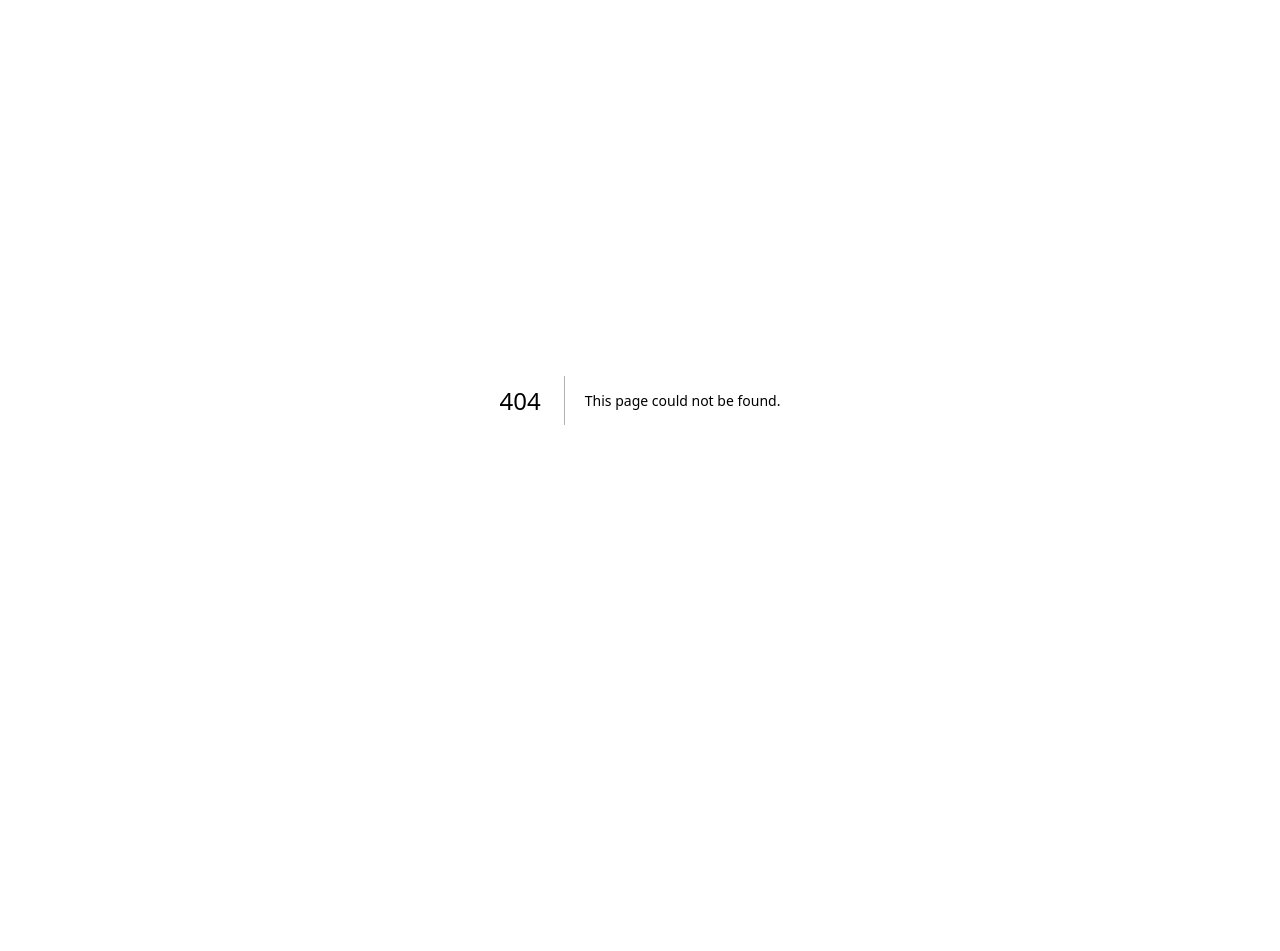
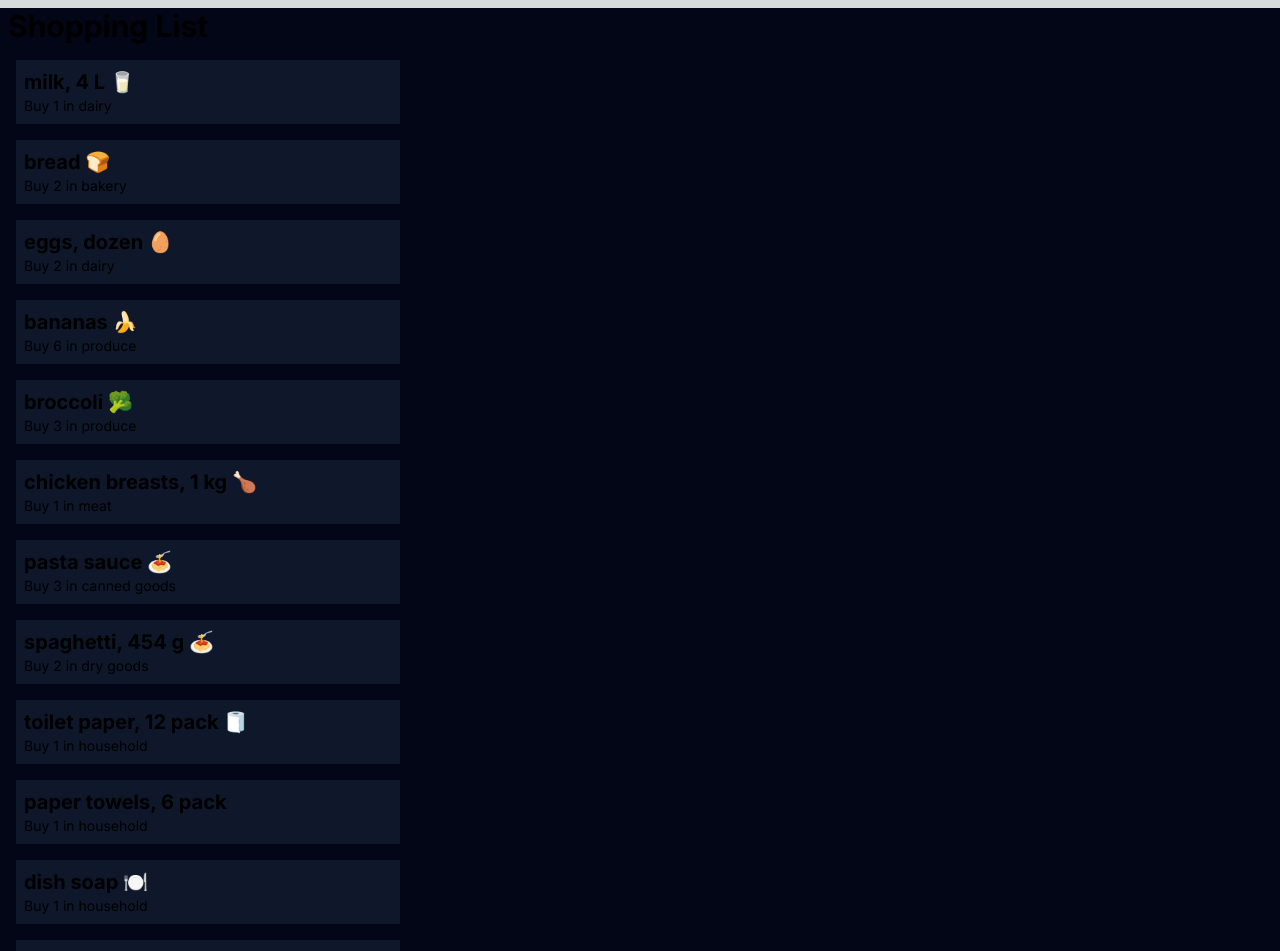
Before and after one commit to leinacapili/cprg306-assignments, a Next.js app: page /week-3 in a window 1280 px wide. Before the commit this address had no page. Shown: the top 951 px of the page. Before the commit the page ends 800 px from the top, so only its background shows below. Built offline with nearby package versions, Linux system fonts and the light colour scheme.

Commit message:
Week 3 Assignment
For Week 3's assignment, we made a static shopping list.

```diff
--- a/app/layout.js
+++ b/app/layout.js
@@ -4,7 +4,7 @@ import "./globals.css";
 const inter = Inter({ subsets: ["latin"] });
 
 export const metadata = {
-  title: "Create Next App",
+  title: "Shopping List",
   description: "Generated by create next app",
 };
 
--- a/app/page.js
+++ b/app/page.js
@@ -1,112 +1,14 @@
-import Image from "next/image";
+import Link from "next/link";
 
 export default function Home() {
   return (
     <main className="flex min-h-screen flex-col items-center justify-between p-24">
-      <div className="z-10 max-w-5xl w-full items-center justify-between font-mono text-sm lg:flex">
-        <p className="fixed left-0 top-0 flex w-full justify-center border-b border-gray-300 bg-gradient-to-b from-zinc-200 pb-6 pt-8 backdrop-blur-2xl dark:border-neutral-800 dark:bg-zinc-800/30 dark:from-inherit lg:static lg:w-auto  lg:rounded-xl lg:border lg:bg-gray-200 lg:p-4 lg:dark:bg-zinc-800/30">
-          Get started by editing&nbsp;
-          <code className="font-mono font-bold">app/page.js</code>
-        </p>
-        <div className="fixed bottom-0 left-0 flex h-48 w-full items-end justify-center bg-gradient-to-t from-white via-white dark:from-black dark:via-black lg:static lg:h-auto lg:w-auto lg:bg-none">
-          <a
-            className="pointer-events-none flex place-items-center gap-2 p-8 lg:pointer-events-auto lg:p-0"
-            href="https://vercel.com?utm_source=create-next-app&utm_medium=appdir-template&utm_campaign=create-next-app"
-            target="_blank"
-            rel="noopener noreferrer"
-          >
-            By{" "}
-            <Image
-              src="/vercel.svg"
-              alt="Vercel Logo"
-              className="dark:invert"
-              width={100}
-              height={24}
-              priority
-            />
-          </a>
-        </div>
-      </div>
-
-      <div className="relative flex place-items-center before:absolute before:h-[300px] before:w-full sm:before:w-[480px] before:-translate-x-1/2 before:rounded-full before:bg-gradient-radial before:from-white before:to-transparent before:blur-2xl before:content-[''] after:absolute after:-z-20 after:h-[180px] after:w-full sm:after:w-[240px] after:translate-x-1/3 after:bg-gradient-conic after:from-sky-200 after:via-blue-200 after:blur-2xl after:content-[''] before:dark:bg-gradient-to-br before:dark:from-transparent before:dark:to-blue-700 before:dark:opacity-10 after:dark:from-sky-900 after:dark:via-[#0141ff] after:dark:opacity-40 before:lg:h-[360px] z-[-1]">
-        <Image
-          className="relative dark:drop-shadow-[0_0_0.3rem_#ffffff70] dark:invert"
-          src="/next.svg"
-          alt="Next.js Logo"
-          width={180}
-          height={37}
-          priority
-        />
-      </div>
-
-      <div className="mb-32 grid text-center lg:max-w-5xl lg:w-full lg:mb-0 lg:grid-cols-4 lg:text-left">
-        <a
-          href="https://nextjs.org/docs?utm_source=create-next-app&utm_medium=appdir-template&utm_campaign=create-next-app"
-          className="group rounded-lg border border-transparent px-5 py-4 transition-colors hover:border-gray-300 hover:bg-gray-100 hover:dark:border-neutral-700 hover:dark:bg-neutral-800/30"
-          target="_blank"
-          rel="noopener noreferrer"
-        >
-          <h2 className={`mb-3 text-2xl font-semibold`}>
-            Docs{" "}
-            <span className="inline-block transition-transform group-hover:translate-x-1 motion-reduce:transform-none">
-              -&gt;
-            </span>
-          </h2>
-          <p className={`m-0 max-w-[30ch] text-sm opacity-50`}>
-            Find in-depth information about Next.js features and API.
-          </p>
-        </a>
-
-        <a
-          href="https://nextjs.org/learn?utm_source=create-next-app&utm_medium=appdir-template-tw&utm_campaign=create-next-app"
-          className="group rounded-lg border border-transparent px-5 py-4 transition-colors hover:border-gray-300 hover:bg-gray-100 hover:dark:border-neutral-700 hover:dark:bg-neutral-800 hover:dark:bg-opacity-30"
-          target="_blank"
-          rel="noopener noreferrer"
-        >
-          <h2 className={`mb-3 text-2xl font-semibold`}>
-            Learn{" "}
-            <span className="inline-block transition-transform group-hover:translate-x-1 motion-reduce:transform-none">
-              -&gt;
-            </span>
-          </h2>
-          <p className={`m-0 max-w-[30ch] text-sm opacity-50`}>
-            Learn about Next.js in an interactive course with&nbsp;quizzes!
-          </p>
-        </a>
-
-        <a
-          href="https://vercel.com/templates?framework=next.js&utm_source=create-next-app&utm_medium=appdir-template&utm_campaign=create-next-app"
-          className="group rounded-lg border border-transparent px-5 py-4 transition-colors hover:border-gray-300 hover:bg-gray-100 hover:dark:border-neutral-700 hover:dark:bg-neutral-800/30"
-          target="_blank"
-          rel="noopener noreferrer"
-        >
-          <h2 className={`mb-3 text-2xl font-semibold`}>
-            Templates{" "}
-            <span className="inline-block transition-transform group-hover:translate-x-1 motion-reduce:transform-none">
-              -&gt;
-            </span>
-          </h2>
-          <p className={`m-0 max-w-[30ch] text-sm opacity-50`}>
-            Explore starter templates for Next.js.
-          </p>
-        </a>
-
-        <a
-          href="https://vercel.com/new?utm_source=create-next-app&utm_medium=appdir-template&utm_campaign=create-next-app"
-          className="group rounded-lg border border-transparent px-5 py-4 transition-colors hover:border-gray-300 hover:bg-gray-100 hover:dark:border-neutral-700 hover:dark:bg-neutral-800/30"
-          target="_blank"
-          rel="noopener noreferrer"
-        >
-          <h2 className={`mb-3 text-2xl font-semibold`}>
-            Deploy{" "}
-            <span className="inline-block transition-transform group-hover:translate-x-1 motion-reduce:transform-none">
-              -&gt;
-            </span>
-          </h2>
-          <p className={`m-0 max-w-[30ch] text-sm opacity-50 text-balance`}>
-            Instantly deploy your Next.js site to a shareable URL with Vercel.
-          </p>
-        </a>
+      <div className="z-10 max-w-5xl w-full items-center justify-between">
+        <h1 class="text-4xl font-bold mb-5">CPRG 306: Web Development 2 - Assignments</h1>
+        <ul>
+          <li><Link href="/week-2">Week 2 Assignment</Link></li>
+          <li><Link href="/week-3">Week 3 Assignment</Link></li>
+        </ul>
       </div>
     </main>
   );
--- /dev/null
+++ b/app/week-2/page.js
@@ -0,0 +1,10 @@
+import StudentInfo from "@/app/week-2/student-info";
+
+export default function Page() {
+    return (
+        <main>
+            <h1>Shopping List</h1>
+            <StudentInfo />
+        </main>
+    )
+}
--- /dev/null
+++ b/app/week-2/student-info.js
@@ -0,0 +1,10 @@
+import Link from 'next/link';
+
+const StudentInfo = () => {
+    return (<div className='min-h-screen'>
+        <p>Leina Jozsa Capili</p>
+        <Link href="https://github.com/leinacapili/cprg306-assignments">GitHub</Link>
+    </div>)
+};
+
+export default StudentInfo;
--- /dev/null
+++ b/app/week-3/item-list.js
@@ -0,0 +1,81 @@
+import Item from "./item";
+
+const ItemList = () => {
+    const items = [
+        {
+            name: "milk, 4 L 🥛",
+            quantity: 1,
+            category: "dairy",
+        },
+        {
+            name: "bread 🍞",
+            quantity: 2,
+            category: "bakery",
+        },
+        {
+            name: "eggs, dozen 🥚",
+            quantity: 2,
+            category: "dairy",
+        },
+        {
+            name: "bananas 🍌",
+            quantity: 6,
+            category: "produce",
+        },
+        {
+            name: "broccoli 🥦",
+            quantity: 3,
+            category: "produce",
+        },
+        {
+            name: "chicken breasts, 1 kg 🍗",
+            quantity: 1,
+            category: "meat",
+        },
+        {
+            name: "pasta sauce 🍝",
+            quantity: 3,
+            category: "canned goods",
+        },
+        {
+            name: "spaghetti, 454 g 🍝",
+            quantity: 2,
+            category: "dry goods",
+        },
+        {
+            name: "toilet paper, 12 pack 🧻",
+            quantity: 1,
+            category: "household",
+        },
+        {
+            name: "paper towels, 6 pack",
+            quantity: 1,
+            category: "household",
+        },
+        {
+            name: "dish soap 🍽️",
+            quantity: 1,
+            category: "household",
+        },
+        {
+            name: "hand soap 🧼",
+            quantity: 4,
+            category: "household",
+        },
+    ];
+
+    return (
+        <ul>
+            {items.map((item, index) => (
+                <Item
+                    key={index}
+                    name={item.name}
+                    quantity={item.quantity}
+                    category={item.category}
+                />
+            ))}
+        </ul>
+    );
+};
+
+export default ItemList;
--- /dev/null
+++ b/app/week-3/item.js
@@ -0,0 +1,10 @@
+const Item = ({ name, quantity, category }) => {
+    return (
+        <li className="p-2 m-4 bg-slate-900 max-w-sm">
+            <h2 className="text-xl font-bold">{name}</h2>
+            <p className="text-sm">Buy {quantity} in {category}</p>
+        </li>
+    );
+};
+
+export default Item;
--- /dev/null
+++ b/app/week-3/page.js
@@ -0,0 +1,12 @@
+import ItemList from "./item-list";
+
+const Page = () => {
+    return (
+        <main className="bg-slate-950">
+            <h2 className="text-3xl font-bold m-2">Shopping List</h2>
+            <ItemList />
+        </main>
+    );
+};
+
+export default Page;
```
